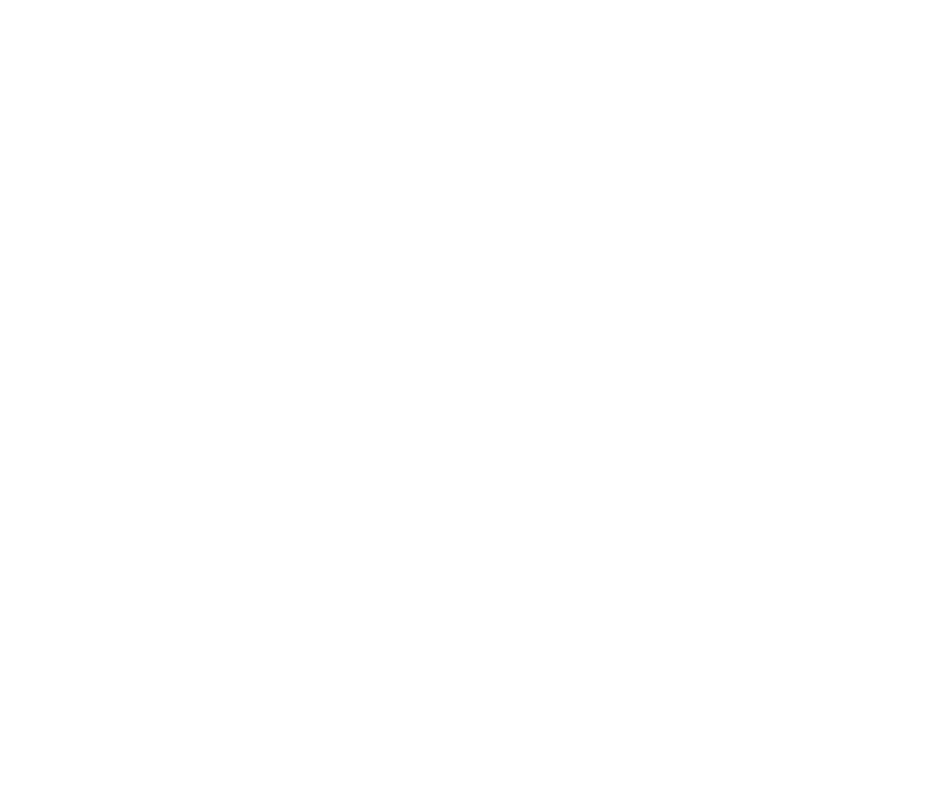
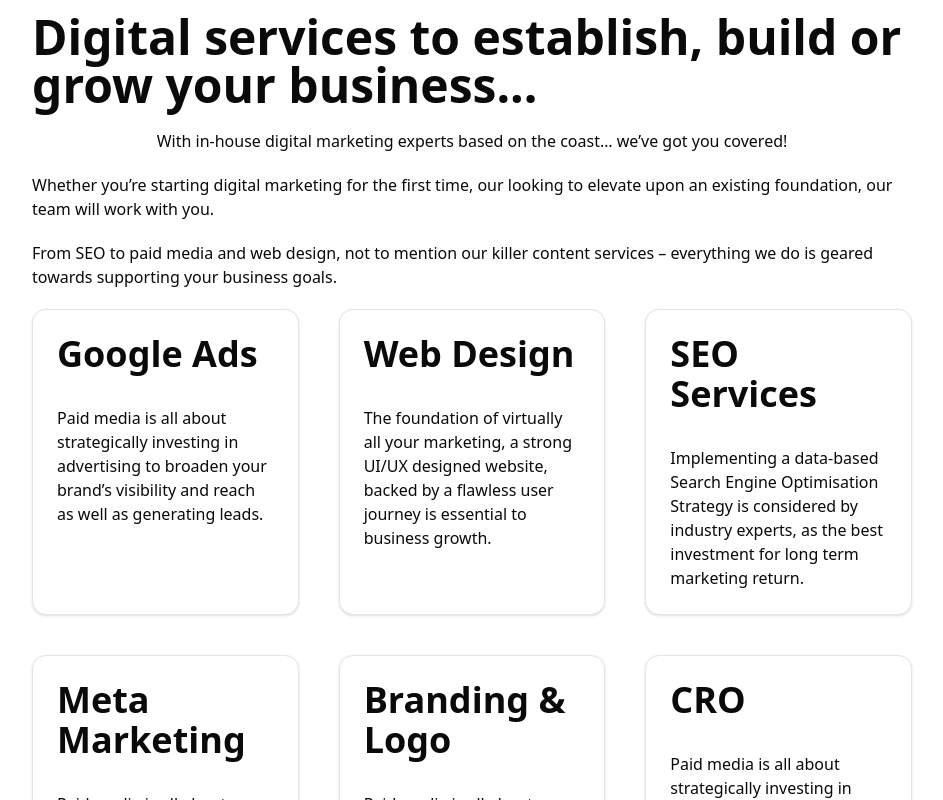
Before and after one commit to shwetank00001/digitalNomads, a React (Vite) app: page / in a window 1280 px wide. Shown: the part 4180-4980 px from the top of the page, without its empty margins (168-1111 px from the left). Before the commit the page ends 4033 px from the top, so only its background shows below. Built offline with nearby package versions, Linux system fonts and the light colour scheme.

Commit message:
Digital Services component

```diff
--- a/src/App.jsx
+++ b/src/App.jsx
@@ -4,6 +4,8 @@
 import FirstAbout from './components/firstComponent/FirstAbout'
 import Specialist from './components/firstComponent/Specialist'
 import Choose from './components/firstComponent/Choose'
+import DigitalServices from './components/firstComponent/DigitalServices'
+
 
 const App = () => {
   return (
@@ -13,6 +15,7 @@
       <FirstAbout />
       <Specialist />
       <Choose />
+      <DigitalServices />
     </div>
   )
 }
--- /dev/null
+++ b/src/components/firstComponent/DigitalServices.jsx
@@ -0,0 +1,82 @@
+import {
+  Card,
+  CardAction,
+  CardContent,
+  CardDescription,
+  CardFooter,
+  CardHeader,
+  CardTitle,
+} from "@/components/ui/card"
+import { useState } from "react"
+
+const DigitalServices = () => {
+
+  // const [cardContent, setCardContent] = useState({
+
+  // });
+
+  const cardContent = [
+    {
+      id: 1,
+      header:"Google Ads",
+      content: "Paid media is all about strategically investing in advertising to broaden your brand’s visibility and reach as well as generating leads."
+    },
+    {
+      id: 2,
+      header:"Web Design",
+      content: "The foundation of virtually all your marketing, a strong UI/UX designed website, backed by a flawless user journey is essential to business growth. "
+    },
+    {
+      id: 3,
+      header:"SEO Services",
+      content: "Implementing a data-based Search Engine Optimisation Strategy is considered by industry experts, as the best investment for long term marketing return."
+    },
+    {
+      id: 4,
+      header:"Meta Marketing",
+      content: "Paid media is all about strategically investing in advertising to broaden your brand’s visibility and reach as well as generating leads."
+    },
+    {
+      id: 5,
+      header:"Branding & Logo",
+      content: "Paid media is all about strategically investing in advertising to broaden your brand’s visibility and reach as well as generating leads."
+    },
+    {
+      id: 6,
+      header:"CRO",
+      content: "Paid media is all about strategically investing in advertising to broaden your brand’s visibility and reach as well as generating leads."
+    },
+
+  ];
+
+
+  const ele =  cardContent.map((item) => {
+    return (
+      <Card>
+        <CardHeader>
+          <CardTitle className="text-4xl">{item.header}</CardTitle>
+        </CardHeader>
+        <CardContent>
+          <p>{item.content}</p>
+        </CardContent>
+      </Card>
+    )
+  })
+
+  return (
+    <div className='px-5 py-10 sm:px-10 xl:px-50 3xl:px-100 lg:py-20 xl:py-40'>
+        <div className="flex flex-col justify-center items-center gap-5">
+            <p className="text-5xl font-semibold">Digital services to establish, build or grow your business...</p>
+            <p>With in-house digital marketing experts based on the coast… we’ve got you covered!</p>
+            <p>Whether you’re starting digital marketing for the first time, our looking to elevate upon an existing foundation, our team will work with you. </p>
+            <p>From SEO to paid media and web design, not to mention our killer content services – everything we do is geared towards supporting your business goals.</p>
+        </div>
+
+        <section className="grid sm:grid-cols-2 lg:grid-cols-3 gap-10 mt-5">
+          {ele}
+        </section>
+    </div>
+  )
+}
+
+export default DigitalServices
--- /dev/null
+++ b/src/components/ui/card.jsx
@@ -0,0 +1,101 @@
+import * as React from "react"
+
+import { cn } from "@/lib/utils"
+
+function Card({
+  className,
+  ...props
+}) {
+  return (
+    <div
+      data-slot="card"
+      className={cn(
+        "bg-card text-card-foreground flex flex-col gap-6 rounded-xl border py-6 shadow-sm",
+        className
+      )}
+      {...props} />
+  );
+}
+
+function CardHeader({
+  className,
+  ...props
+}) {
+  return (
+    <div
+      data-slot="card-header"
+      className={cn(
+        "@container/card-header grid auto-rows-min grid-rows-[auto_auto] items-start gap-2 px-6 has-data-[slot=card-action]:grid-cols-[1fr_auto] [.border-b]:pb-6",
+        className
+      )}
+      {...props} />
+  );
+}
+
+function CardTitle({
+  className,
+  ...props
+}) {
+  return (
+    <div
+      data-slot="card-title"
+      className={cn("leading-none font-semibold", className)}
+      {...props} />
+  );
+}
+
+function CardDescription({
+  className,
+  ...props
+}) {
+  return (
+    <div
+      data-slot="card-description"
+      className={cn("text-muted-foreground text-sm", className)}
+      {...props} />
+  );
+}
+
+function CardAction({
+  className,
+  ...props
+}) {
+  return (
+    <div
+      data-slot="card-action"
+      className={cn(
+        "col-start-2 row-span-2 row-start-1 self-start justify-self-end",
+        className
+      )}
+      {...props} />
+  );
+}
+
+function CardContent({
+  className,
+  ...props
+}) {
+  return (<div data-slot="card-content" className={cn("px-6", className)} {...props} />);
+}
+
+function CardFooter({
+  className,
+  ...props
+}) {
+  return (
+    <div
+      data-slot="card-footer"
+      className={cn("flex items-center px-6 [.border-t]:pt-6", className)}
+      {...props} />
+  );
+}
+
+export {
+  Card,
+  CardHeader,
+  CardFooter,
+  CardTitle,
+  CardAction,
+  CardDescription,
+  CardContent,
+}
```
